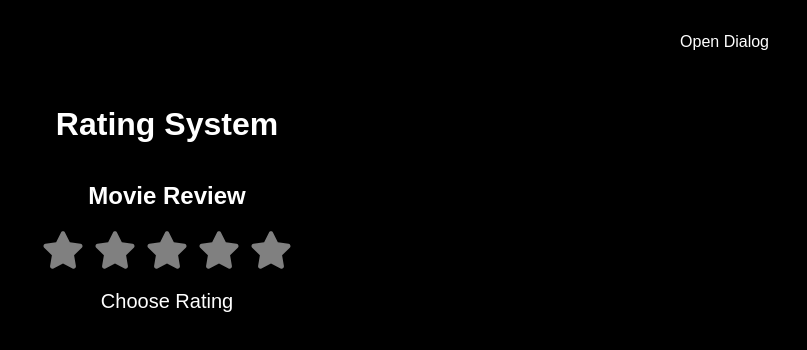
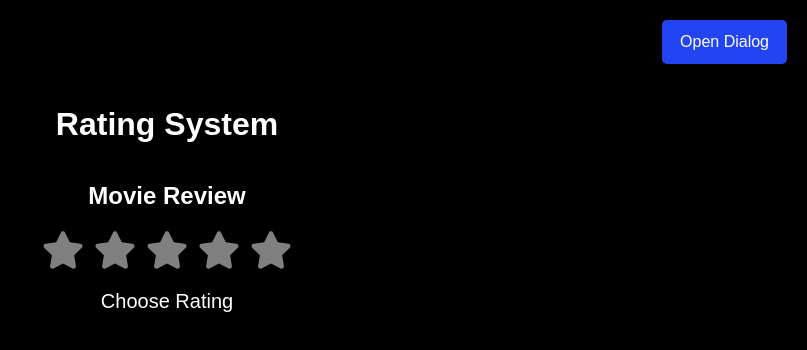
Before and after one commit to ashishsooddev/rating-system, a React (Create React App) app: page / in a window 1280 px wide. Shown: the top 350 px of the page, without its empty margins (473-1280 px from the left). Built offline with nearby package versions, Linux system fonts and the light colour scheme.

Commit message:
color changes in css

```diff
--- a/src/style/index.css
+++ b/src/style/index.css
@@ -85,7 +85,7 @@ body {
   top: 20px;
   padding: 10px 18px;
   border: none;
-  background: black;
+  background: rgb(35, 69, 241);
   color: white;
   border-radius: 5px;
   cursor: pointer;
```
